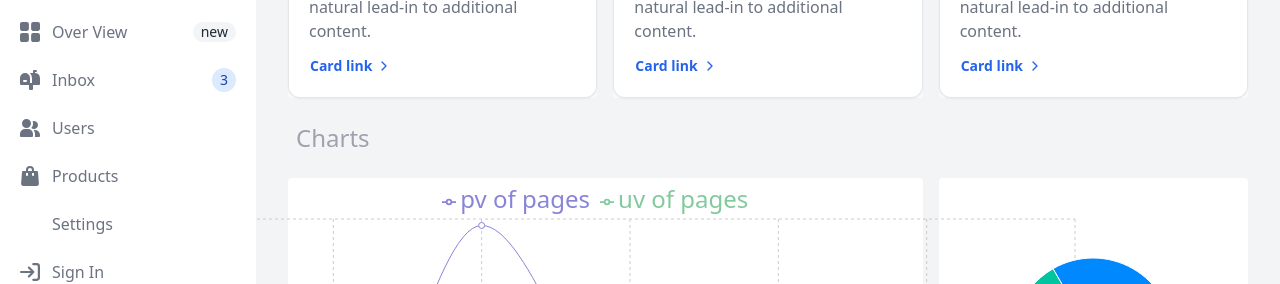
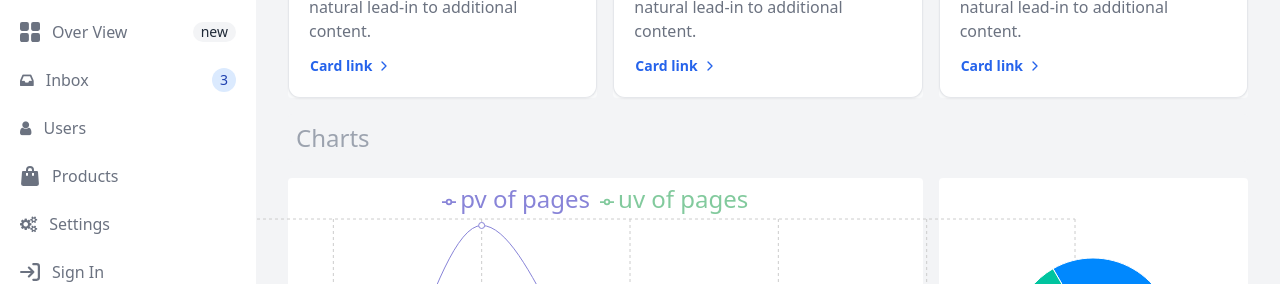
Before and after one commit to yadamoon/Admin-Panel, a React (Vite) app in the folder Dashboard/: page / in a window 1280 px wide. Shown: the part 281-565 px from the top of the page. Built offline with nearby package versions, Linux system fonts and the light colour scheme.

Commit message:
updated all svg without over view

```diff
--- a/Dashboard/src/components/SideBar/SideBar.jsx
+++ b/Dashboard/src/components/SideBar/SideBar.jsx
@@ -132,7 +132,7 @@ const SideBar = () => {
                 href="#"
                 className="flex items-center p-2 text-gray-500 transition duration-75 rounded-lg group hover:bg-gray-200 dark:text-gray-500 dark:hover:bg-gray-200"
               >
-                <svg
+                {/* <svg
                   className="flex-shrink-0 w-5 h-5 text-gray-500 transition duration-75 dark:text-gray-400 group-hover:text-gray-500 dark:group-hover:text-gray-500"
                   aria-hidden="true"
                   xmlns="http://www.w3.org/2000/svg"
@@ -140,7 +140,8 @@ const SideBar = () => {
                   viewBox="0 0 20 20"
                 >
                   <path d="m17.418 3.623-.018-.008a6.713 6.713 0 0 0-2.4-.569V2h1a1 1 0 1 0 0-2h-2a1 1 0 0 0-1 1v2H9.89A6.977 6.977 0 0 1 12 8v5h-2V8A5 5 0 1 0 0 8v6a1 1 0 0 0 1 1h8v4a1 1 0 0 0 1 1h2a1 1 0 0 0 1-1v-4h6a1 1 0 0 0 1-1V8a5 5 0 0 0-2.582-4.377ZM6 12H4a1 1 0 0 1 0-2h2a1 1 0 0 1 0 2Z" />
-                </svg>
+                </svg> */}
+                <i class="fa fa-inbox"></i>
                 <span className="flex-1 ms-3 whitespace-nowrap">Inbox</span>
                 <span className="inline-flex items-center justify-center w-3 h-3 p-3 ms-3 text-sm font-medium text-blue-800 bg-blue-100 rounded-full dark:bg-blue-900 dark:text-blue-300">
                   3
@@ -157,7 +158,7 @@ const SideBar = () => {
                 to="/User"
                 className="flex items-center p-2 text-gray-500 transition duration-75 rounded-lg group hover:bg-gray-200 dark:text-gray-500 dark:hover:bg-gray-200"
               >
-                <svg
+                {/* <svg
                   className="flex-shrink-0 w-5 h-5 text-gray-500 transition duration-75 dark:text-gray-400 group-hover:text-gray-500 dark:group-hover:text-gray-500"
                   aria-hidden="true"
                   xmlns="http://www.w3.org/2000/svg"
@@ -165,7 +166,8 @@ const SideBar = () => {
                   viewBox="0 0 20 18"
                 >
                   <path d="M14 2a3.963 3.963 0 0 0-1.4.267 6.439 6.439 0 0 1-1.331 6.638A4 4 0 1 0 14 2Zm1 9h-1.264A6.957 6.957 0 0 1 15 15v2a2.97 2.97 0 0 1-.184 1H19a1 1 0 0 0 1-1v-1a5.006 5.006 0 0 0-5-5ZM6.5 9a4.5 4.5 0 1 0 0-9 4.5 4.5 0 0 0 0 9ZM8 10H5a5.006 5.006 0 0 0-5 5v2a1 1 0 0 0 1 1h11a1 1 0 0 0 1-1v-2a5.006 5.006 0 0 0-5-5Z" />
-                </svg>
+                </svg> */}
+                <i class="fa fa-user"></i>
                 <span className="flex-1 ms-3 whitespace-nowrap">Users</span>
               </Link>
             </motion.li>
@@ -187,6 +189,7 @@ const SideBar = () => {
                 >
                   <path d="M17 5.923A1 1 0 0 0 16 5h-3V4a4 4 0 1 0-8 0v1H2a1 1 0 0 0-1 .923L.086 17.846A2 2 0 0 0 2.08 20h13.84a2 2 0 0 0 1.994-2.153L17 5.923ZM7 9a1 1 0 0 1-2 0V7h2v2Zm0-5a2 2 0 1 1 4 0v1H7V4Zm6 5a1 1 0 1 1-2 0V7h2v2Z" />
                 </svg>
+
                 <span className="flex-1 ms-3 whitespace-nowrap">Products</span>
               </Link>
             </motion.li>
@@ -199,38 +202,7 @@ const SideBar = () => {
                 to="/Setting"
                 className="flex items-center p-2 text-gray-500 transition duration-75 rounded-lg group hover:bg-gray-200 dark:text-gray-500 dark:hover:bg-gray-200"
               >
-                <svg
-                  width={20}
-                  height={20}
-                  className="flex-shrink-0 w-5 h-5 text-gray-500 transition duration-75 dark:text-gray-400 group-hover:text-gray-500 dark:group-hover:text-gray-500"
-                  viewBox="0 0 24 24"
-                  fill="none"
-                  xmlns="http://www.w3.org/2000/svg"
-                >
-                  <g id="SVGRepo_bgCarrier" stroke-width="0" />
-
-                  <g
-                    id="SVGRepo_tracerCarrier"
-                    stroke-linecap="round"
-                    stroke-linejoin="round"
-                  />
-
-                  <g id="SVGRepo_iconCarrier">
-                    {" "}
-                    <path
-                      d="M10.5213 3.62368C11.3147 2.75255 12.6853 2.75255 13.4787 3.62368L14.2142 4.43128C14.6151 4.87154 15.1914 5.11025 15.7862 5.08245L16.8774 5.03146C18.0543 4.97645 19.0236 5.94568 18.9685 7.12264L18.9176 8.21377C18.8898 8.80859 19.1285 9.38487 19.5687 9.78582L20.3763 10.5213C21.2475 11.3147 21.2475 12.6853 20.3763 13.4787L19.5687 14.2142C19.1285 14.6151 18.8898 15.1914 18.9176 15.7862L18.9685 16.8774C19.0236 18.0543 18.0543 19.0236 16.8774 18.9685L15.7862 18.9176C15.1914 18.8898 14.6151 19.1285 14.2142 19.5687L13.4787 20.3763C12.6853 21.2475 11.3147 21.2475 10.5213 20.3763L9.78582 19.5687C9.38487 19.1285 8.80859 18.8898 8.21376 18.9176L7.12264 18.9685C5.94568 19.0236 4.97645 18.0543 5.03146 16.8774L5.08245 15.7862C5.11025 15.1914 4.87154 14.6151 4.43128 14.2142L3.62368 13.4787C2.75255 12.6853 2.75255 11.3147 3.62368 10.5213L4.43128 9.78582C4.87154 9.38487 5.11025 8.80859 5.08245 8.21376L5.03146 7.12264C4.97645 5.94568 5.94568 4.97645 7.12264 5.03146L8.21376 5.08245C8.80859 5.11025 9.38487 4.87154 9.78583 4.43128L10.5213 3.62368Z"
-                      stroke="#ffffff"
-                      stroke-width="2"
-                    />
-                    <circle
-                      cx="12"
-                      cy="12"
-                      r="3"
-                      stroke="#ffffff"
-                      stroke-width="2"
-                    />{" "}
-                  </g>
-                </svg>
+                <i class="fa fa-gears"></i>
                 <span className="flex-1 ms-3 whitespace-nowrap">Settings</span>
               </Link>
             </motion.li>
```
